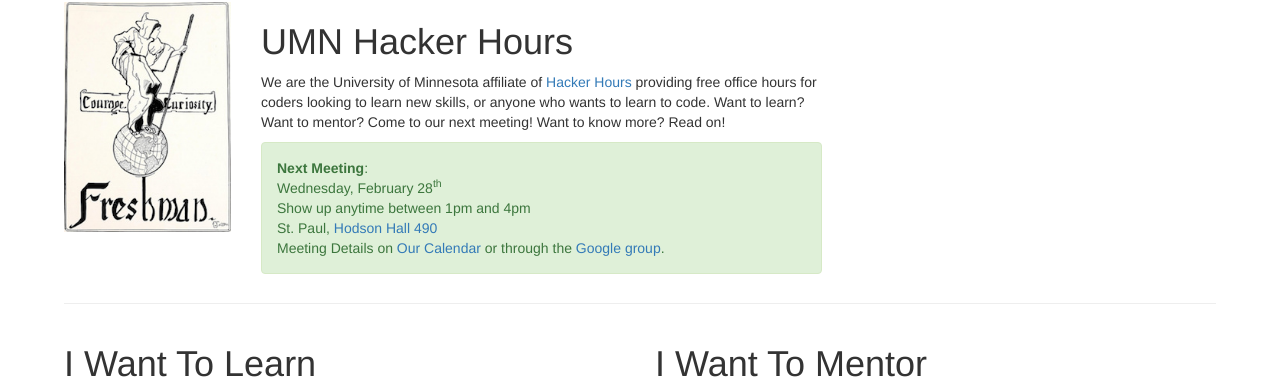
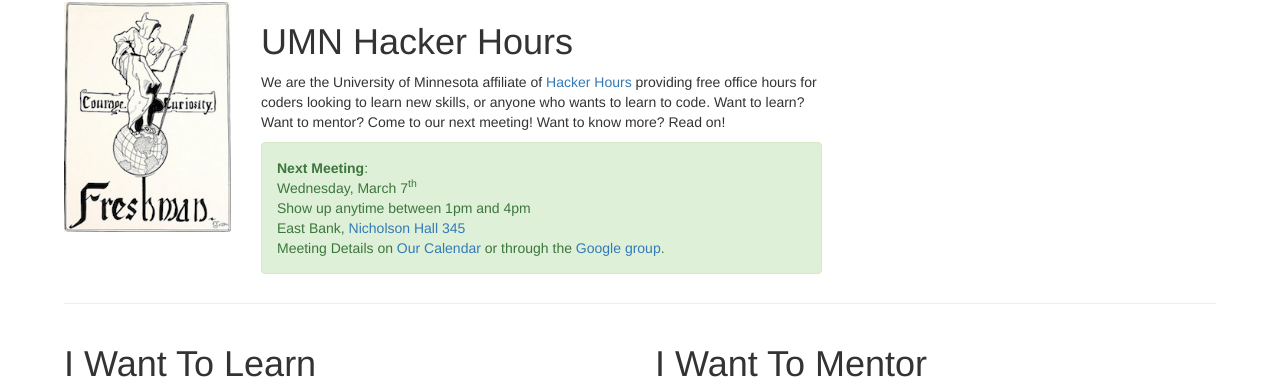
Before and after one commit to umnhackerhours/umnhackerhours.github.io, a Jekyll site: the page built from index.markdown, in a window 1280 px wide. Shown: the part 102-481 px from the top of the page. Built offline with Jekyll 4.4.1, drawn with Linux system fonts in a browser that asks for light colours.

Commit message:
2018-03-07

```diff
--- a/index.markdown
+++ b/index.markdown
@@ -13,13 +13,13 @@ description: Home
       <div class="alert alert-success" role="alert">
         <a class="anchor" id="next_meeting"></a>
         <strong>Next Meeting</strong>:<br />
-        Wednesday, February 28<sup>th</sup><br />
+        Wednesday, March 7<sup>th</sup><br />
         Show up anytime between 1pm and 4pm<br />
         <!-- East Bank, <a href="https://roomsearch.umn.edu/roomsearch/#/rooms/6b2fc4e1-60f0-4d06-adb3-f2c58e314c6c">Nicholson Hall 345</a><br /> -->
         <!-- West Bank, <a href="https://roomsearch.umn.edu/roomsearch/#/rooms/69098659-4825-45b7-96d5-902f6b428017">Humphrey 50A (Computer Lab)</a><br /> -->
         <!-- St. Paul, <a href="https://roomsearch.umn.edu/roomsearch/#/rooms/c0619129-43e2-495e-98e3-5868ea0cc817">Hodson Hall 490</a><br /> -->
 
-        St. Paul, <a href="https://roomsearch.umn.edu/roomsearch/#/rooms/c0619129-43e2-495e-98e3-5868ea0cc817">Hodson Hall 490</a><br />
+        East Bank, <a href="https://roomsearch.umn.edu/roomsearch/#/rooms/6b2fc4e1-60f0-4d06-adb3-f2c58e314c6c">Nicholson Hall 345</a><br />
         Meeting Details on <a href="https://www.google.com/calendar/embed?src=umn.edu_ii9odmho4m63bsq19879mu0iis%40group.calendar.google.com&ctz=America/Chicago">Our Calendar</a> or through the <a href='https://groups.google.com/a/umn.edu/d/hackerhours'>Google group</a>.
       </div>
     </div>
```
